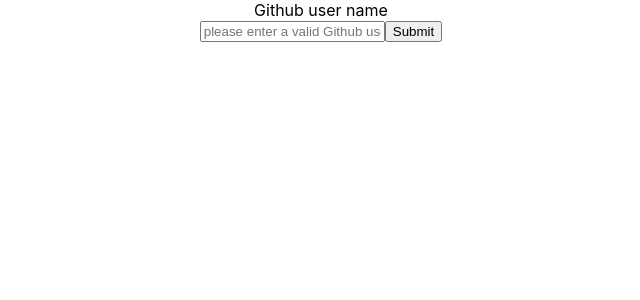
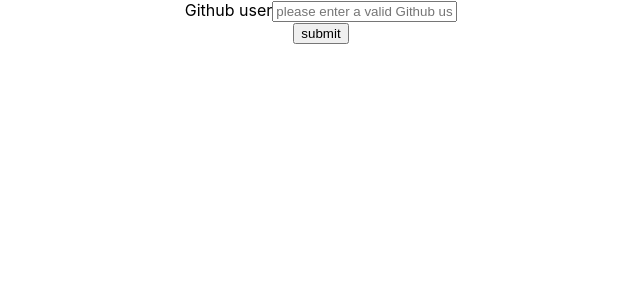
Before and after one commit to feldmuesle/git-graphQL-API, a React (Create React App) app: page / in a window 1280 px wide. Shown: the top 300 px of the page, without its empty margins (319-959 px from the left). Built offline with nearby package versions, Linux system fonts and the light colour scheme; no server answers.

Commit message:
installed prop-types & refactored form into components/sub-components

```diff
--- a/package.json
+++ b/package.json
@@ -9,6 +9,7 @@
     "@testing-library/user-event": "^7.2.1",
     "apollo-boost": "^0.4.7",
     "graphql": "^14.5.8",
+    "prop-types": "^15.7.2",
     "react": "^16.12.0",
     "react-dom": "^16.12.0",
     "react-scripts": "3.3.0"
--- a/src/App.js
+++ b/src/App.js
@@ -1,5 +1,6 @@
 import React, {useState} from 'react';
 import logo from './logo.svg';
+import { Form } from './components/Form/'
 import './App.css';
 import { gql } from 'apollo-boost';
 
@@ -37,32 +38,36 @@
 
   console.log('response:', loading, error, data)
 
-  const [inputValue, setInputValue] = useState('')
+  const intitialValues = {
+    login: ''
+  }
 
-  function handleChange(event) {
+  const [values, setValues] = useState(intitialValues)
+
+  function handleChange(event, name) {
     const value = event.target.value
-    setInputValue(value)
+    setValues((prevVals) => Object.assign(
+      {},
+      prevVals,
+      {[name]: value}
+    ))
   }
 
   function handleSubmit(event) {
     event.preventDefault()
-    console.log('handle submit')
+    console.log('handle submit', values)
   }
 
+  const errors = {}
+
   return (
-      <div className="App">
-        <label htmlFor="username">Github user name</label>
-        <form onSubmit={handleSubmit}>
-          <input
-            type="text"
-            name="username"
-            onChange={handleChange}
-            value={inputValue}
-            placeholder="please enter a valid Github user"
-          />
-          <button type="submit">Submit</button>
-        </form>
-      </div>
+    <div className="App">
+      <Form
+        values={values}
+        onChange={handleChange}
+        onSubmit={handleSubmit}
+        errors={errors} />
+    </div>
   );
 }
 
--- /dev/null
+++ b/src/components/Button/button.js
@@ -0,0 +1,28 @@
+import React from 'react'
+import PropTypes from 'prop-types'
+
+import './button.css'
+
+function Button({
+  type = 'button',
+  handleClick,
+  label
+}) {
+
+  return (
+    <button
+      type="submit"
+      onClick={handleClick}
+    >
+    {label}
+    </button>
+  )
+}
+
+Button.propTypes = {
+  type: PropTypes.string,
+  handleClick: PropTypes.func,
+  label: PropTypes.string.isRequired
+}
+
+export default Button
--- /dev/null
+++ b/src/components/Button/index.js
@@ -0,0 +1 @@
+export { default as Button } from './button'
--- /dev/null
+++ b/src/components/Form/form.js
@@ -0,0 +1,37 @@
+import React from 'react'
+import PropTypes from 'prop-types'
+import { Input } from '../Input/'
+import { Button } from '../Button/'
+
+import './form.css'
+
+function Form({
+  onSubmit,
+  onChange,
+  values,
+  errors
+}) {
+
+  return (
+    <form onSubmit={onSubmit}>
+      <Input
+        label="Github user"
+        name="login"
+        handleChange={(e) => {onChange(e, 'login')}}
+        value={values.login}
+        placeholder="please enter a valid Github user"
+        error={errors.login}
+       />
+      <Button label="submit" />
+    </form>
+  )
+}
+
+Form.propTypes = {
+  onSubmit: PropTypes.func.isRequired,
+  onChange: PropTypes.func.isRequired,
+  values: PropTypes.object.isRequired,
+  errors: PropTypes.object
+}
+
+export default Form
--- /dev/null
+++ b/src/components/Form/index.js
@@ -0,0 +1 @@
+export { default as Form } from './form'
--- /dev/null
+++ b/src/components/Input/index.js
@@ -0,0 +1 @@
+export { default as Input } from './input'
--- /dev/null
+++ b/src/components/Input/input.js
@@ -0,0 +1,43 @@
+import React from 'react'
+import PropTypes from 'prop-types'
+
+import './input.css'
+
+function Input({
+  label,
+  name,
+  handleChange,
+  value,
+  placeholder,
+  error
+
+}) {
+
+  return (
+    <div className="form__group">
+      {(label && label.length)
+        && <label className="form__label" htmlFor={name}>
+          {label}
+        </label>}
+      <input
+        type="text"
+        name={name}
+        onChange={handleChange}
+        value={value}
+        placeholder={placeholder}
+      />
+      {error && <span className="form__error">{error}</span>}
+    </div>
+  )
+}
+
+Input.propTypes = {
+  label: PropTypes.string,
+  name: PropTypes.string.isRequired,
+  handleChange: PropTypes.func.isRequired,
+  value: PropTypes.string.isRequired,
+  placeholder: PropTypes.string,
+  error: PropTypes.string
+}
+
+export default Input
```
Also changed, not shown: src/components/Button/button.css (added), src/components/Form/form.css (added), src/components/Input/input.css (added).
